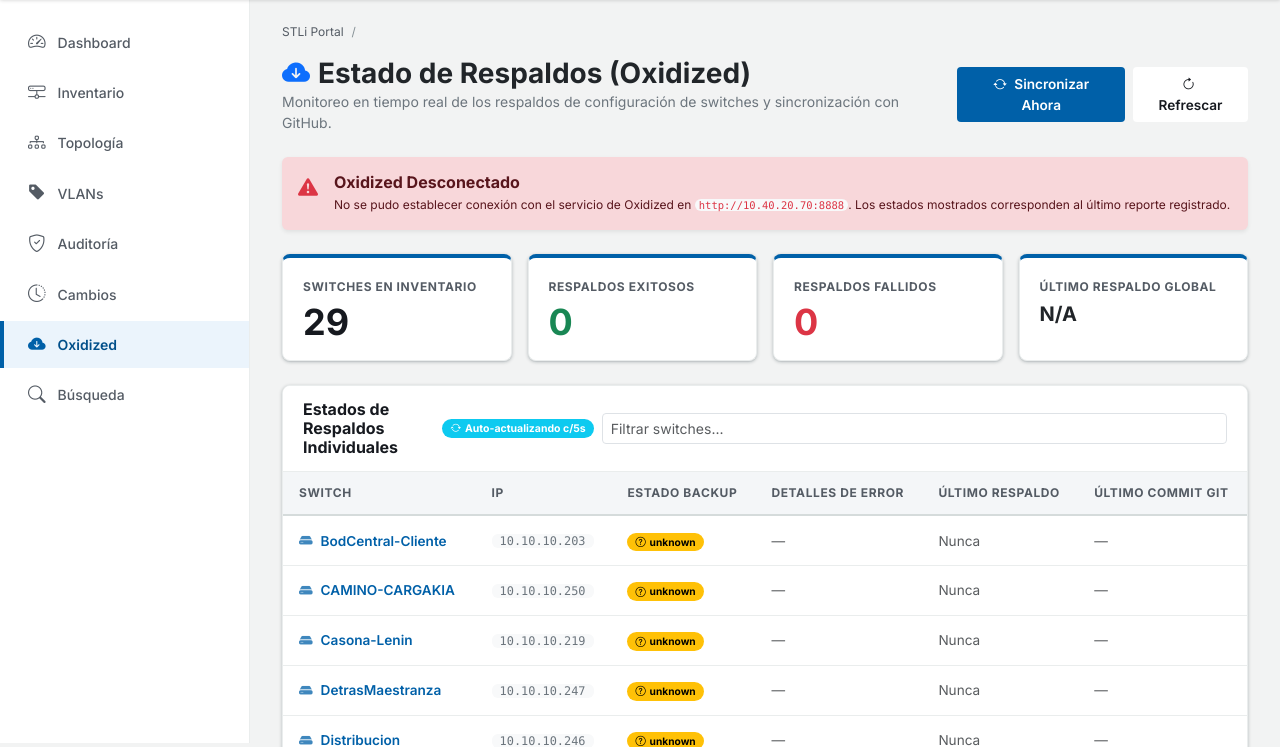
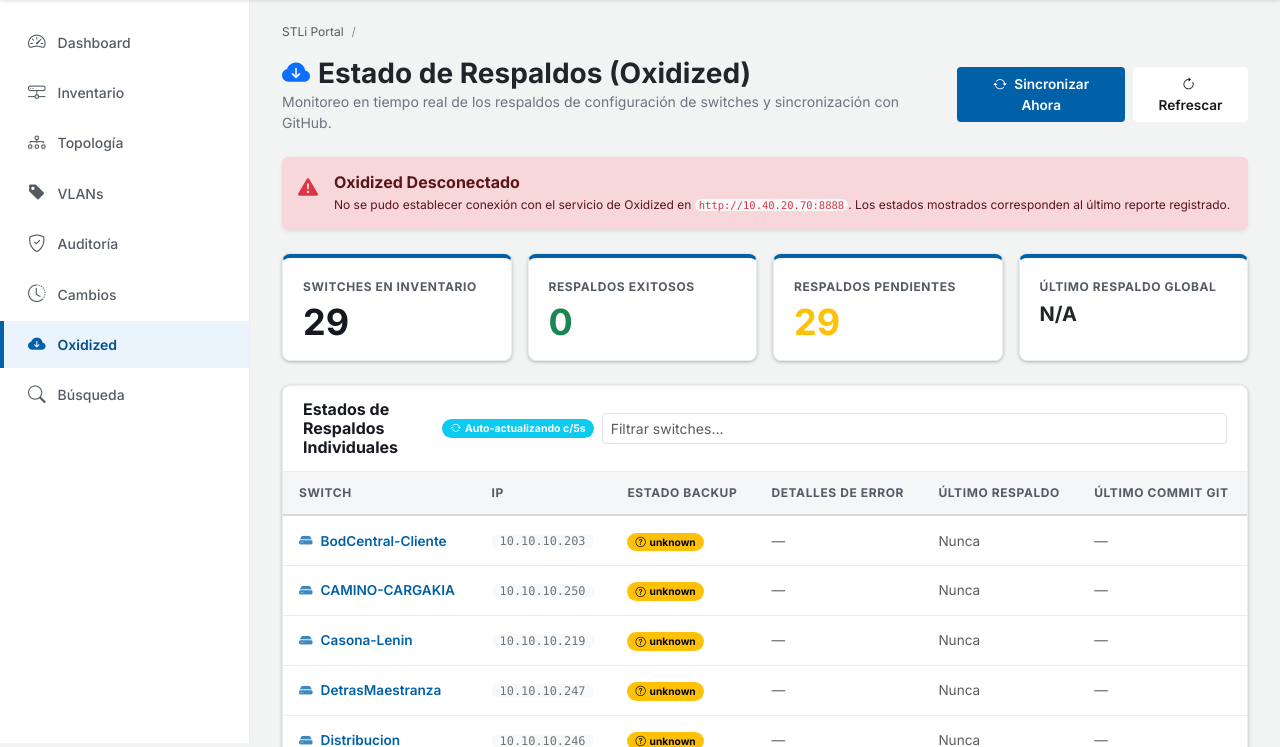
Before and after one commit to Fernandosotomayor/NETWORK-PORTAL, a FastAPI app: page /oxidized in a window 1280 px wide. Shown: the part 57-804 px from the top of the page. Run offline with FastAPI, Linux system fonts and the light colour scheme; data that the repository does not hold is empty.

Commit message:
ui: rename Respaldos Fallidos to Respaldos Pendientes on oxidized page

```diff
--- a/app/templates/oxidized.html
+++ b/app/templates/oxidized.html
@@ -45,8 +45,8 @@
   </div>
   <div class="col-12 col-md-3">
     <div class="aws-metric-card">
-      <div class="aws-metric-label">Respaldos Fallidos</div>
-      <div class="aws-metric-value text-danger" id="statFailed">-</div>
+      <div class="aws-metric-label">Respaldos Pendientes</div>
+      <div class="aws-metric-value text-warning" id="statFailed">-</div>
     </div>
   </div>
   <div class="col-12 col-md-3">
@@ -114,7 +114,7 @@
       document.getElementById('statTotal').innerText = nodes.length;
 
       const successCount = nodes.filter(n => n.status === 'success').length;
-      const failedCount = nodes.filter(n => ['error', 'no_connection', 'timeout', 'never_backup'].includes(n.status) || (n.status && n.status !== 'success' && n.status !== 'unknown')).length;
+      const failedCount = nodes.filter(n => n.status !== 'success').length;
 
       document.getElementById('statSuccess').innerText = successCount;
       document.getElementById('statFailed').innerText = failedCount;
```
